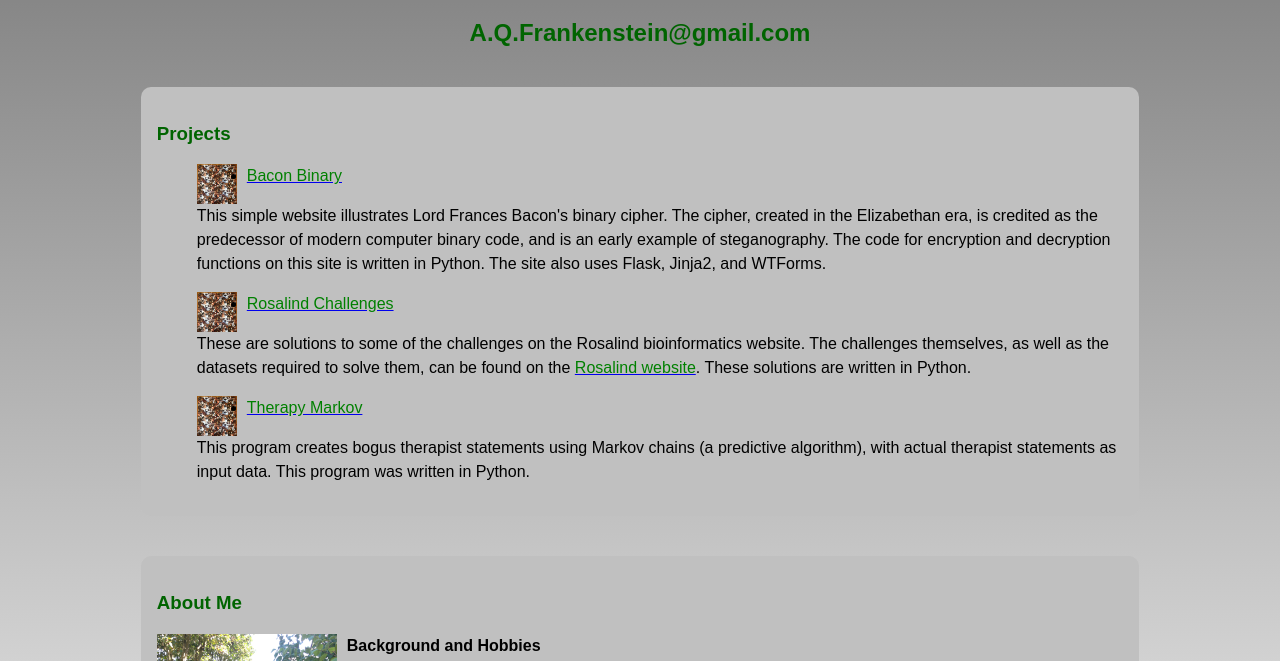
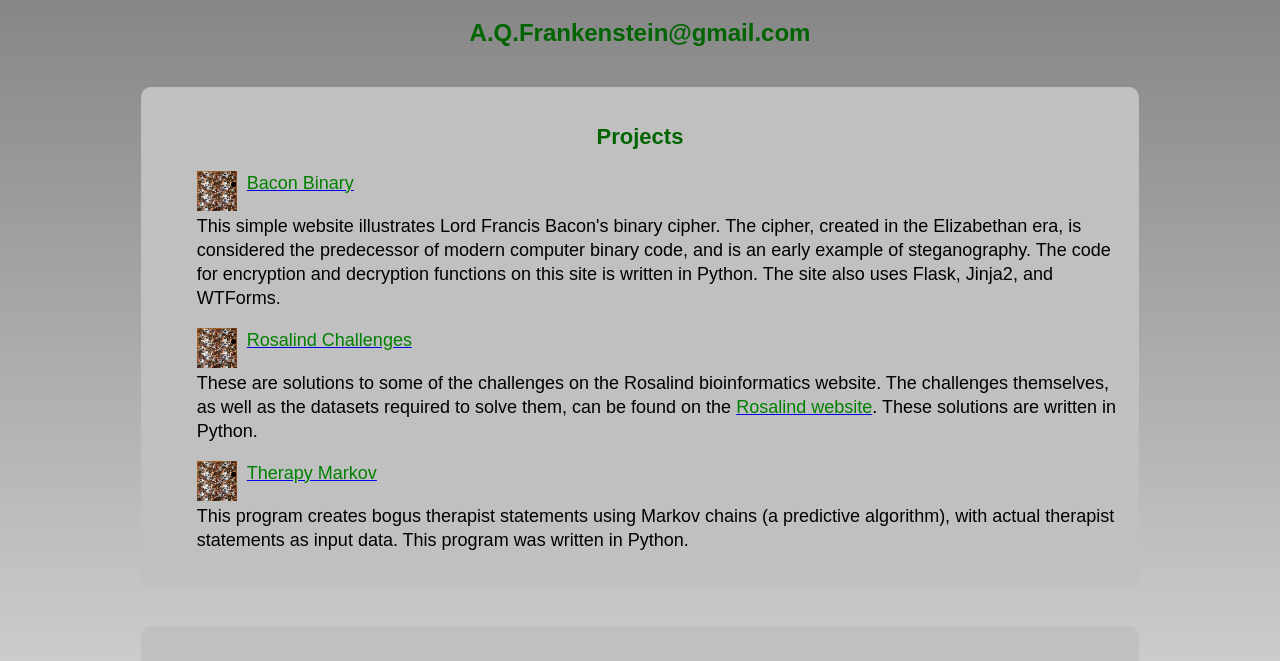
Before and after one commit to alma-frankenstein/Portfolio_landing_page, a plain HTML site: page index.html in a window 1280 px wide. Shown: the part 61-722 px from the top of the page. Drawn offline with Linux system fonts and the light colour scheme.

Commit message:
finish project

```diff
--- a/css/styles.css
+++ b/css/styles.css
@@ -18,6 +18,8 @@ h2 {
 
 h3 {
   color: rgb(0, 100, 0);
+  text-align: center;
+  font-size: 22px;
 }
 
 .projects {
@@ -45,9 +47,10 @@ img {
   padding-right: 10px;
 }
 
-.sidebar_left {
-  background-color: hotpink;
-  height: 100%;
-  width: 4%;
-  float: left;
+p {
+  font-size: 18px;
 }
+
+ol {
+  font-size: 18px;
+}
--- a/index.html
+++ b/index.html
@@ -6,9 +6,6 @@
   <title>Portfolio landing page</title>
 </head>
 <body>
-  <div class="sidebar_left"></div>
-
-  <div class="content"></div>
   <h1>Alma Frankenstein</h1>
   <h2>A.Q.Frankenstein@gmail.com</h2>
 
@@ -16,24 +13,24 @@
       <h3>Projects</h3>
       <ul>
         <a href="https://github.com/alma-frankenstein/Bacon_Binary"><img src="img/pigPaper.jpg" alt="placeholder image" width="40"></a>
-        <li><a href="https://github.com/alma-frankenstein/Bacon_Binary"><span style="color: green;">
+        <li><a href="https://github.com/alma-frankenstein/Bacon_Binary"><span style="color: green; font-size: 18px;">
           Bacon Binary</span></a></li>
-          <p>This simple website illustrates Lord Frances Bacon's binary cipher. The cipher, created in the
-            Elizabethan era, is credited as the predecessor of modern computer binary code, and is an early
+          <p>This simple website illustrates Lord Francis Bacon's binary cipher. The cipher, created in the
+            Elizabethan era, is considered the predecessor of modern computer binary code, and is an early
             example of steganography.
             The code for encryption and decryption functions on this site is written in Python.
             The site also uses Flask, Jinja2, and WTForms.</p>
 
         <a href="https://github.com/alma-frankenstein/Rosalind"><img src="img/pigPaper.jpg" alt="placeholder image" width="40"></a>
-        <li><a href="https://github.com/alma-frankenstein/Rosalind"><span style="color: green;">
+        <li><a href="https://github.com/alma-frankenstein/Rosalind"><span style="color: green; font-size: 18px;">
           Rosalind Challenges</span></a></li>
           <p>These are solutions to some of the challenges on the Rosalind bioinformatics website. The challenges themselves,
             as well as the datasets required to solve them, can be found on the
-            <a href=" http://rosalind.info/problems/list-view/"><span style="color: green;">
+            <a href=" http://rosalind.info/problems/list-view/"><span style="color: green; font-size: 18px;">
             Rosalind website</span></a>. These solutions are written in Python.</p>
 
         <a href="https://github.com/alma-frankenstein/therapyMarkov"><img src="img/pigPaper.jpg" alt="placeholder image" width="40"></a>
-        <li><a href="https://github.com/alma-frankenstein/therapyMarkov"><span style="color: green;">
+        <li><a href="https://github.com/alma-frankenstein/therapyMarkov"><span style="color: green; font-size: 18px;">
           Therapy Markov</span></a></li>
           <p>This program creates bogus therapist statements using Markov chains (a predictive algorithm), with actual
             therapist statements as input data. This program was written in Python.</p>
@@ -59,6 +56,5 @@
         <li>Docent at Surgical Science Museum</li>
       </ol>
     </div>
-  </div>
 </body>
 </html>
```
Also changed, not shown: 1 other file.
